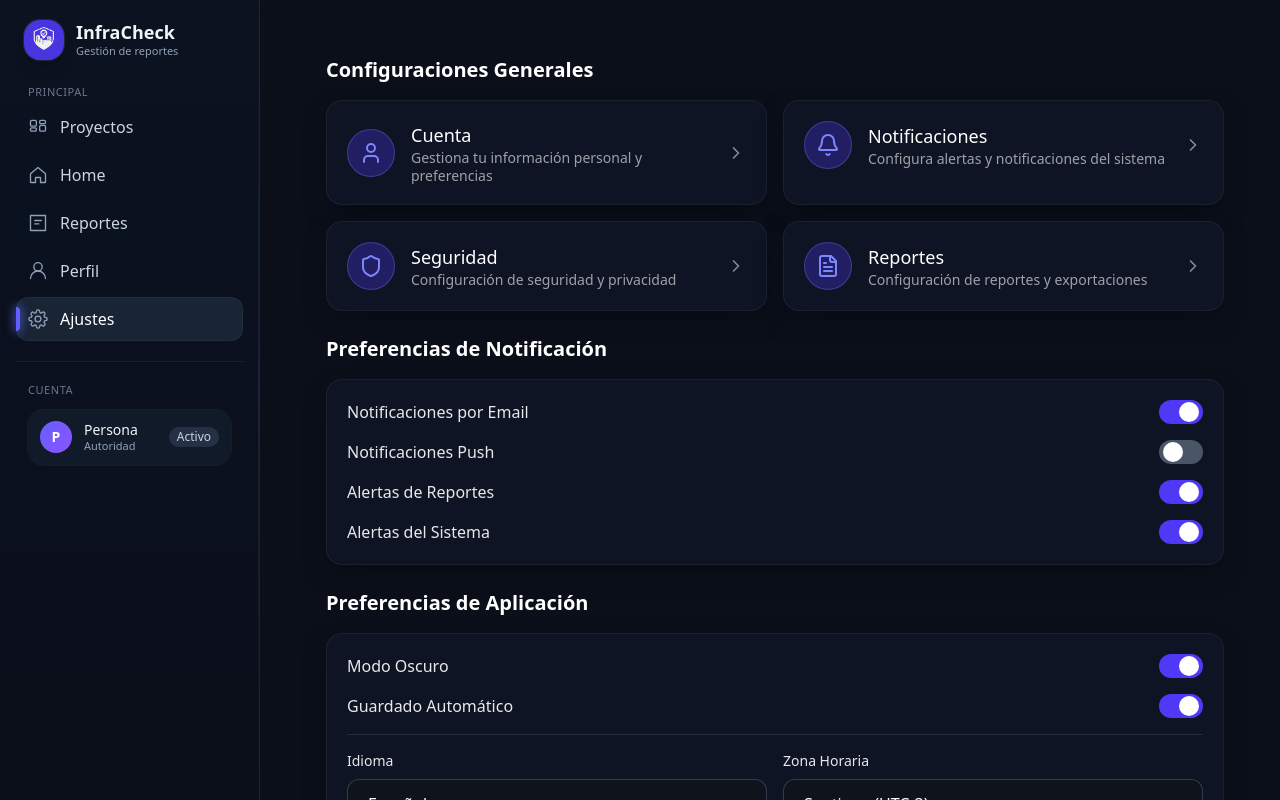
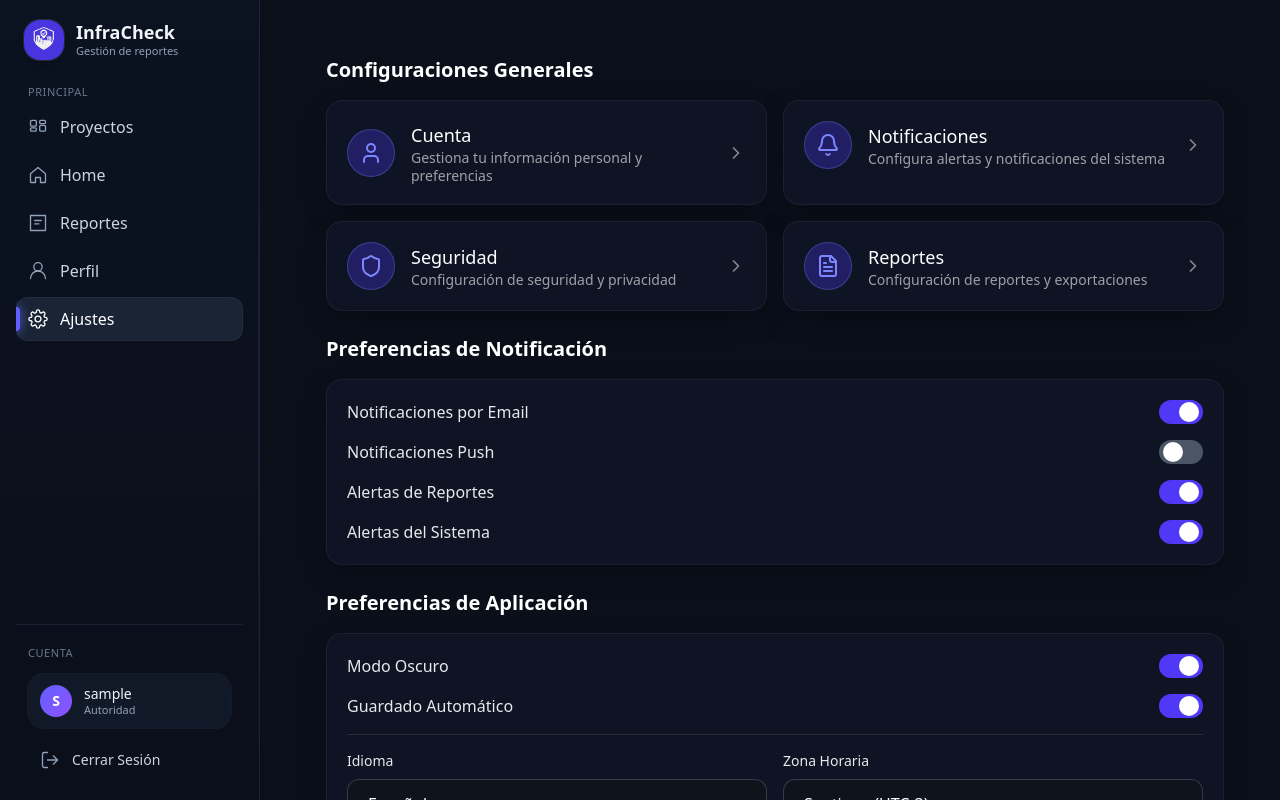
Before and after one commit to DiegoCuriqueo/INFRACHECK_WEB_T.INTEGRACION2, a React (Vite) app in the folder infracheck/: page /autority/ajustes in a window 1280 px wide. Built offline with nearby package versions, Linux system fonts and the light colour scheme; no server answers; sample sign-in values are in the browser's storage.

Commit message:
LOGIN 100%
Muestra datos basicos del perfil, se puede iniciar y cerrar sesion

```diff
--- a/infracheck/src/components/nav/SidebarADM.jsx
+++ b/infracheck/src/components/nav/SidebarADM.jsx
@@ -1,4 +1,5 @@
 import { NavLink } from "react-router-dom";
+import { useAuth } from "../../contexts/AuthContext";
 
 // Base de estilos
 const baseItem =   "relative group flex items-center gap-3 px-3 py-2.5 rounded-xl text-slate-300 hover:text-white transition";
@@ -45,16 +46,23 @@ const Icon = {
     </svg>
   ),
 
-  // Alias para Perfil (usa el mismo ícono de usuario)
   perfil: (c = "") => (
     <svg className={c} viewBox="0 0 24 24" fill="none">
       <path d="M12 12a5 5 0 1 0-5-5 5 5 0 0 0 5 5Z" stroke="currentColor" strokeWidth="1.6" />
       <path d="M3 21a9 9 0 0 1 18 0" stroke="currentColor" strokeWidth="1.6" strokeLinecap="round" />
     </svg>
   ),
+
+  logout: (c = "") => (
+    <svg className={c} viewBox="0 0 24 24" fill="none">
+      <path d="M9 21H5a2 2 0 0 1-2-2V5a2 2 0 0 1 2-2h4" stroke="currentColor" strokeWidth="1.6" strokeLinecap="round" strokeLinejoin="round"/>
+      <path d="M16 17l5-5-5-5" stroke="currentColor" strokeWidth="1.6" strokeLinecap="round" strokeLinejoin="round"/>
+      <path d="M21 12H9" stroke="currentColor" strokeWidth="1.6" strokeLinecap="round" strokeLinejoin="round"/>
+    </svg>
+  ),
 };
 
-function NavItem({ to, icon, label }) {
+function NavItem({ to, icon: IconEl, label }) {
   return (
     <NavLink
       to={to}
@@ -71,17 +79,38 @@ function NavItem({ to, icon, label }) {
                 : "bg-transparent group-hover:bg-indigo-400/60"
             }`}
           />
-          {icon}
-          <span className="truncate">{label}</span>
+          {IconEl(isActive ? "w-5 h-5 text-white" : "w-5 h-5 text-slate-400 group-hover:text-white")}
+          <span className="truncate min-w-0">{label}</span>
         </>
       )}
     </NavLink>
   );
 }
 
-export default function Sidebar() {
+export default function SidebarADM() {
+  const { user, logout } = useAuth();
+
+  const items = [
+    { to: "/admin/home",     label: "Home",     icon: Icon.home },
+    { to: "/admin/reportes", label: "Reportes", icon: Icon.report },
+    { to: "/admin/profile",  label: "Perfil",   icon: Icon.perfil },
+    { to: "/admin/usuarios", label: "Usuarios", icon: Icon.user },
+    { to: "/admin/ajustes",  label: "Ajustes",  icon: Icon.settings },
+  ];
+
+  const handleLogout = () => {
+    if (window.confirm('¿Estás seguro que deseas cerrar sesión?')) {
+      logout();
+    }
+  };
+
+  // Obtener datos del usuario
+  const userInitial = user?.username?.charAt(0).toUpperCase() || 'A';
+  const userName = user?.username || 'Admin';
+  const userRole = user?.rous_nombre || 'Administrador';
+
   return (
-    <aside className="h-full w-[260px] bg-[#0B1220] bg-gradient-to-b from-[#0B1220] to-[#0A0F1A] border-r border-slate-800/80 px-4 py-5 relative">
+    <aside className="h-full w-[260px] bg-[#0B1220] bg-gradient-to-b from-[#0B1220] to-[#0A0F1A] border-r border-slate-800/80 px-4 py-5 relative flex flex-col">
 
       {/* Header */}
       <div className="flex items-center gap-3 px-2 pb-6">
@@ -95,56 +124,45 @@ export default function Sidebar() {
         </div>
       </div>
 
-
-      {/* Sección principal */}
-      <div className="space-y-1">
+      {/* Sección principal - Scroll */}
+      <div className="flex-1 overflow-y-auto space-y-1">
         <p className="px-3 text-[11px] uppercase tracking-wider text-slate-400/70 mb-1">Principal</p>
 
-        <NavItem
-          to="/admin/home"
-          label="Home"
-          icon={Icon.home("w-5 h-5 text-slate-400 group-hover:text-white")}
-        />
-        <NavItem
-          to="/admin/reportes"
-          label="Reportes"
-          icon={Icon.report("w-5 h-5 text-slate-400 group-hover:text-white")}
-        />
-        <NavItem
-          to="/admin/profile"
-          label="Perfil"
-          icon={Icon.perfil("w-5 h-5 text-slate-400 group-hover:text-white")}
-        />
-        <NavItem
-          to="/admin/usuarios"
-          label="Usuarios"
-          icon={Icon.user("w-5 h-5 text-slate-400 group-hover:text-white")}
-        />
-        <NavItem
-          to="/admin/ajustes"
-          label="Ajustes"
-          icon={Icon.settings("w-5 h-5 text-slate-400 group-hover:text-white")}
-        />
+        {items.map(item => (
+          <NavItem key={item.to} to={item.to} label={item.label} icon={item.icon} />
+        ))}
       </div>
 
       {/* Divider */}
       <div className="my-5 border-t border-slate-800/70" />
 
-      {/* Cuenta */}
+      {/* Cuenta - Fixed al fondo */}
       <div className="space-y-3">
         <p className="px-3 text-[11px] uppercase tracking-wider text-slate-400/70">Cuenta</p>
+
+        {/* Info del Usuario */}
         <div className="px-3">
-          <button className="w-full flex items-center gap-3 rounded-2xl bg-slate-800/40 hover:bg-slate-700/40 transition px-3 py-2.5 ring-1 ring-white/5">
+          <div className="w-full flex items-center gap-3 rounded-2xl bg-slate-800/40 px-3 py-2.5 ring-1 ring-white/5">
             <span className="h-8 w-8 rounded-full bg-gradient-to-br from-indigo-500 to-violet-500 grid place-content-center text-white text-sm font-semibold">
-              P
+              {userInitial}
             </span>
-            <div className="min-w-0 text-left">
-              <p className="text-sm text-slate-100 leading-5">Persona</p>
-              <p className="text-[11px] text-slate-400 -mt-0.5">Administrador</p>
+            <div className="min-w-0 text-left flex-1">
+              <p className="text-sm text-slate-100 leading-5 truncate">{userName}</p>
+              <p className="text-[11px] text-slate-400 -mt-0.5">{userRole}</p>
             </div>
-            <span className="ml-auto text-xs rounded-full px-2 py-0.5 bg-slate-700/60 text-slate-300">
-              Activo
+          </div>
+        </div>
+
+        {/* Botón Cerrar Sesión */}
+        <div className="px-3">
+          <button
+            onClick={handleLogout}
+            className="w-full flex items-center gap-3 rounded-xl px-3 py-2.5 text-slate-300 hover:text-white hover:bg-red-500/10 transition group"
+          >
+            <span className="w-5 h-5 text-slate-400 group-hover:text-red-400 transition">
+              {Icon.logout("w-5 h-5")}
             </span>
+            <span className="text-sm">Cerrar Sesión</span>
           </button>
         </div>
       </div>
--- a/infracheck/src/components/nav/SidebarAU.jsx
+++ b/infracheck/src/components/nav/SidebarAU.jsx
@@ -1,4 +1,5 @@
 import { NavLink } from "react-router-dom";
+import { useAuth } from "../../contexts/AuthContext";
 
 // Base de estilos
 const baseItem =   "relative group flex items-center gap-3 px-3 py-2.5 rounded-xl text-slate-300 hover:text-white transition";
@@ -35,7 +36,6 @@ const Icon = {
       />
     </svg>
   ),
-  // NUEVO: icono de Proyectos (kanban)
   projects: (c = "") => (
     <svg className={c} viewBox="0 0 24 24" fill="none">
       <rect x="3"  y="4"  width="7" height="7" rx="1.5" stroke="currentColor" strokeWidth="1.6"/>
@@ -44,33 +44,16 @@ const Icon = {
       <rect x="3"  y="13" width="7" height="4" rx="1.5" stroke="currentColor" strokeWidth="1.6"/>
     </svg>
   ),
+  logout: (c = "") => (
+    <svg className={c} viewBox="0 0 24 24" fill="none">
+      <path d="M9 21H5a2 2 0 0 1-2-2V5a2 2 0 0 1 2-2h4" stroke="currentColor" strokeWidth="1.6" strokeLinecap="round" strokeLinejoin="round"/>
+      <path d="M16 17l5-5-5-5" stroke="currentColor" strokeWidth="1.6" strokeLinecap="round" strokeLinejoin="round"/>
+      <path d="M21 12H9" stroke="currentColor" strokeWidth="1.6" strokeLinecap="round" strokeLinejoin="round"/>
+    </svg>
+  ),
 };
 
-// BTN PROYECTOS destacado
-function ProyectosButtonCTA() {
-  return (
-    <NavLink to="/autority/proyectos" className="block group">
-      {({ isActive }) => (
-        <button
-          type="button"
-          className={[
-            "w-full inline-flex items-center gap-3 rounded-2xl px-4 py-3 text-sm font-semibold transition",
-            isActive
-              ? "bg-indigo-600 text-white shadow-lg ring-1 ring-white/10"
-              : "bg-indigo-500/90 hover:bg-indigo-500 text-white shadow-md ring-1 ring-white/10"
-          ].join(" ")}
-          aria-label="Ir a Proyectos"
-        >
-          {Icon.projects("w-5 h-5 text-white")}
-          <span>Proyectos</span>
-          <span className="ml-auto text-[10px] px-2 py-0.5 rounded-full bg-white/20">CTA</span>
-        </button>
-      )}
-    </NavLink>
-  );
-}
-
-function NavItem({ to, icon, label }) {
+function NavItem({ to, icon: IconEl, label }) {
   return (
     <NavLink
       to={to}
@@ -78,8 +61,6 @@ function NavItem({ to, icon, label }) {
         `${baseItem} ${isActive ? activeItem : "hover:bg-slate-800/30"}`
       }
     >
-
-      {/* Indicador de activo (barra a la izquierda) */}
       {({ isActive }) => (
         <>
           <span
@@ -88,18 +69,38 @@ function NavItem({ to, icon, label }) {
               : "bg-transparent group-hover:bg-indigo-400/60"
             }`}
           />
-          {icon}
-
-          <span className="truncate">{label}</span>
+          {IconEl(isActive ? "w-5 h-5 text-white" : "w-5 h-5 text-slate-400 group-hover:text-white")}
+          <span className="truncate min-w-0">{label}</span>
         </>
       )}
     </NavLink>
   );
 }
 
-export default function Sidebar() {
+export default function SidebarAU() {
+  const { user, logout } = useAuth();
+
+  const items = [
+    { to: "/autority/proyectos", label: "Proyectos", icon: Icon.projects },
+    { to: "/autority/home",      label: "Home",      icon: Icon.home },
+    { to: "/autority/reportes",  label: "Reportes",  icon: Icon.report },
+    { to: "/autority/profile",   label: "Perfil",    icon: Icon.user },
+    { to: "/autority/ajustes",   label: "Ajustes",   icon: Icon.settings },
+  ];
+
+  const handleLogout = () => {
+    if (window.confirm('¿Estás seguro que deseas cerrar sesión?')) {
+      logout();
+    }
+  };
+
+  // Obtener datos del usuario
+  const userInitial = user?.username?.charAt(0).toUpperCase() || 'M';
+  const userName = user?.username || 'Municipal';
+  const userRole = user?.rous_nombre || 'Autoridad';
+
   return (
-    <aside className="relative h-full w-[260px] bg-[#0B1220] bg-gradient-to-b from-[#0B1220] to-[#0A0F1A] border-r border-slate-800/80 px-4 py-5">
+    <aside className="relative h-full w-[260px] bg-[#0B1220] bg-gradient-to-b from-[#0B1220] to-[#0A0F1A] border-r border-slate-800/80 px-4 py-5 flex flex-col">
 
       {/* Header */}
       <div className="flex items-center gap-3 px-2 pb-6">
@@ -113,71 +114,48 @@ export default function Sidebar() {
         </div>
       </div>
 
-
-      {/* Sección principal */}
-      <div className="space-y-1">
+      {/* Sección principal - Scroll */}
+      <div className="flex-1 overflow-y-auto space-y-1">
         <p className="px-3 text-[11px] uppercase tracking-wider text-slate-400/70 mb-1">Principal</p>
 
-      {/* Proyectos en el menú */}
-        <NavItem
-          to="/autority/proyectos"
-          label="Proyectos"
-          icon={Icon.projects("w-5 h-5 text-slate-400 group-hover:text-white")}
-        />
-
-        <NavItem
-          to="/autority/home"
-          label="Home"
-          icon={Icon.home("w-5 h-5 text-slate-400 group-hover:text-white")}
-        />
-        <NavItem
-          to="/autority/reportes"
-          label="Reportes"
-          icon={Icon.report("w-5 h-5 text-slate-400 group-hover:text-white")}
-        />
-        <NavItem
-          to="/autority/profile"
-          label="Perfil"
-          icon={Icon.user("w-5 h-5 text-slate-400 group-hover:text-white")}
-        />
-        <NavItem
-          to="/autority/ajustes"
-          label="Ajustes"
-          icon={Icon.settings("w-5 h-5 text-slate-400 group-hover:text-white")}
-        />
+        {items.map(item => (
+          <NavItem key={item.to} to={item.to} label={item.label} icon={item.icon} />
+        ))}
       </div>
 
-
-
-
-
       {/* Divider */}
-
       <div className="my-5 border-t border-slate-800/70" />
 
-
-      {/* Cuenta */}
-
+      {/* Cuenta - Fixed al fondo */}
       <div className="space-y-3">
         <p className="px-3 text-[11px] uppercase tracking-wider text-slate-400/70">Cuenta</p>
 
-        {/* Tarjeta de perfil */}
+        {/* Info del Usuario */}
         <div className="px-3">
-          <button className="w-full flex items-center gap-3 rounded-2xl bg-slate-800/40 hover:bg-slate-700/40 transition px-3 py-2.5 ring-1 ring-white/5">
+          <div className="w-full flex items-center gap-3 rounded-2xl bg-slate-800/40 px-3 py-2.5 ring-1 ring-white/5">
             <span className="h-8 w-8 rounded-full bg-gradient-to-br from-indigo-500 to-violet-500 grid place-content-center text-white text-sm font-semibold">
-              P
+              {userInitial}
             </span>
-            <div className="min-w-0 text-left">
-              <p className="text-sm text-slate-100 leading-5">Persona</p>
-              <p className="text-[11px] text-slate-400 -mt-0.5">Autoridad</p>
+            <div className="min-w-0 text-left flex-1">
+              <p className="text-sm text-slate-100 leading-5 truncate">{userName}</p>
+              <p className="text-[11px] text-slate-400 -mt-0.5">{userRole}</p>
             </div>
-            <span className="ml-auto text-xs rounded-full px-2 py-0.5 bg-slate-700/60 text-slate-300">
-              Activo
+          </div>
+        </div>
+
+        {/* Botón Cerrar Sesión */}
+        <div className="px-3">
+          <button
+            onClick={handleLogout}
+            className="w-full flex items-center gap-3 rounded-xl px-3 py-2.5 text-slate-300 hover:text-white hover:bg-red-500/10 transition group"
+          >
+            <span className="w-5 h-5 text-slate-400 group-hover:text-red-400 transition">
+              {Icon.logout("w-5 h-5")}
             </span>
+            <span className="text-sm">Cerrar Sesión</span>
           </button>
         </div>
       </div>
-
 
       {/* Borde interior para depth */}
       <div className="pointer-events-none absolute inset-y-0 right-0 w-px bg-gradient-to-b from-transparent via-slate-700/40 to-transparent" />
--- a/infracheck/src/components/nav/SidebarUSER.jsx
+++ b/infracheck/src/components/nav/SidebarUSER.jsx
@@ -1,4 +1,5 @@
 import { NavLink } from "react-router-dom";
+import { useAuth } from "../../contexts/AuthContext";
 
 /* Base de estilos */
 const baseItem   = "relative group flex items-center gap-3 px-3 py-2.5 rounded-xl text-slate-300 hover:text-white transition";
@@ -45,6 +46,13 @@ const Icon = {
       <path d="M9.5 9a2.5 2.5 0 1 1 3.6 2.2c-.9.44-1.6 1.2-1.6 2.3" stroke="currentColor" strokeWidth="1.6" strokeLinecap="round"/>
     </svg>
   ),
+  logout: (c="") => (
+    <svg className={c} viewBox="0 0 24 24" fill="none">
+      <path d="M9 21H5a2 2 0 0 1-2-2V5a2 2 0 0 1 2-2h4" stroke="currentColor" strokeWidth="1.6" strokeLinecap="round" strokeLinejoin="round"/>
+      <path d="M16 17l5-5-5-5" stroke="currentColor" strokeWidth="1.6" strokeLinecap="round" strokeLinejoin="round"/>
+      <path d="M21 12H9" stroke="currentColor" strokeWidth="1.6" strokeLinecap="round" strokeLinejoin="round"/>
+    </svg>
+  ),
 };
 
 /* NavItem que calcula color de ícono según isActive */
@@ -72,6 +80,8 @@ function NavItem({ to, icon: IconEl, label }) {
 }
 
 export default function Sidebar() {
+  const { user, logout } = useAuth();
+
   const items = [
     { to: "/user/home",    label: "Home",    icon: Icon.home },
     { to: "/user/reportes",label: "Reportes",icon: Icon.report },
@@ -81,8 +91,19 @@ export default function Sidebar() {
     { to: "/user/ajustes", label: "Ajustes", icon: Icon.settings },
   ];
 
+  const handleLogout = () => {
+    if (window.confirm('¿Estás seguro que deseas cerrar sesión?')) {
+      logout();
+    }
+  };
+
+  // Obtener inicial del usuario
+  const userInitial = user?.username?.charAt(0).toUpperCase() || 'U';
+  const userName = user?.username || 'Usuario';
+  const userRole = user?.rous_nombre || 'Usuario';
+
   return (
-    <aside className="h-full w-[260px] bg-[#0B1220] bg-gradient-to-b from-[#0B1220] to-[#0A0F1A] border-r border-slate-800/80 px-4 py-5 relative">
+    <aside className="h-full w-[260px] bg-[#0B1220] bg-gradient-to-b from-[#0B1220] to-[#0A0F1A] border-r border-slate-800/80 px-4 py-5 relative flex flex-col">
       {/* Header */}
       <div className="flex items-center gap-3 px-2 pb-6">
         <div className="h-10 w-10 rounded-2xl bg-indigo-600/90 grid place-content-center text-white shadow-lg ring-1 ring-white/10">
@@ -95,9 +116,8 @@ export default function Sidebar() {
         </div>
       </div>
 
-
-      {/* Principal */}
-      <div className="space-y-1">
+      {/* Principal - Scroll */}
+      <div className="flex-1 overflow-y-auto space-y-1">
         <p className="px-3 text-[11px] uppercase tracking-wider text-slate-400/70 mb-1">Principal</p>
         {items.map(item => (
           <NavItem key={item.to} to={item.to} label={item.label} icon={item.icon} />
@@ -106,21 +126,33 @@ export default function Sidebar() {
 
       <div className="my-5 border-t border-slate-800/70" />
 
-      {/* Cuenta */}
+      {/* Cuenta - Fixed al fondo */}
       <div className="space-y-3">
         <p className="px-3 text-[11px] uppercase tracking-wider text-slate-400/70">Cuenta</p>
+
+        {/* Info del Usuario */}
         <div className="px-3">
-          <button className="w-full flex items-center gap-3 rounded-2xl bg-slate-800/40 hover:bg-slate-700/40 transition px-3 py-2.5 ring-1 ring-white/5">
+          <div className="w-full flex items-center gap-3 rounded-2xl bg-slate-800/40 px-3 py-2.5 ring-1 ring-white/5">
             <span className="h-8 w-8 rounded-full bg-gradient-to-br from-indigo-500 to-violet-500 grid place-content-center text-white text-sm font-semibold">
-              P
+              {userInitial}
             </span>
-            <div className="min-w-0 text-left">
-              <p className="text-sm text-slate-100 leading-5">Persona</p>
-              <p className="text-[11px] text-slate-400 -mt-0.5">Usuario</p>
+            <div className="min-w-0 text-left flex-1">
+              <p className="text-sm text-slate-100 leading-5 truncate">{userName}</p>
+              <p className="text-[11px] text-slate-400 -mt-0.5">{userRole}</p>
             </div>
-            <span className="ml-auto text-xs rounded-full px-2 py-0.5 bg-slate-700/60 text-slate-300">
-              Activo
+          </div>
+        </div>
+
+        {/* Botón Cerrar Sesión */}
+        <div className="px-3">
+          <button
+            onClick={handleLogout}
+            className="w-full flex items-center gap-3 rounded-xl px-3 py-2.5 text-slate-300 hover:text-white hover:bg-red-500/10 transition group"
+          >
+            <span className="w-5 h-5 text-slate-400 group-hover:text-red-400 transition">
+              {Icon.logout("w-5 h-5")}
             </span>
+            <span className="text-sm">Cerrar Sesión</span>
           </button>
         </div>
       </div>
```
Also changed, not shown: infracheck/src/services/authService.js (+20 -28 lines). Lines whose indentation alone changed are shown as unchanged.
